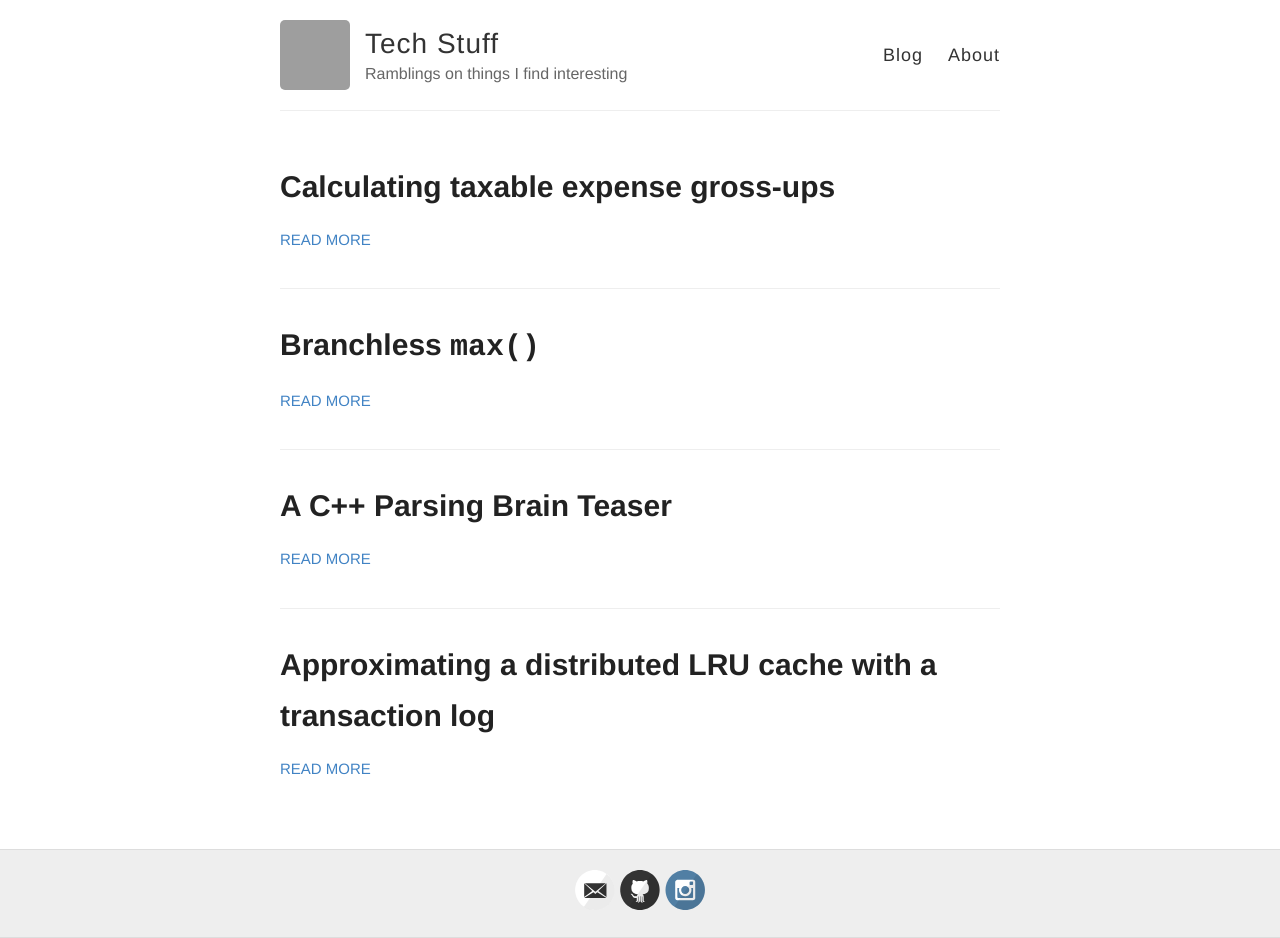
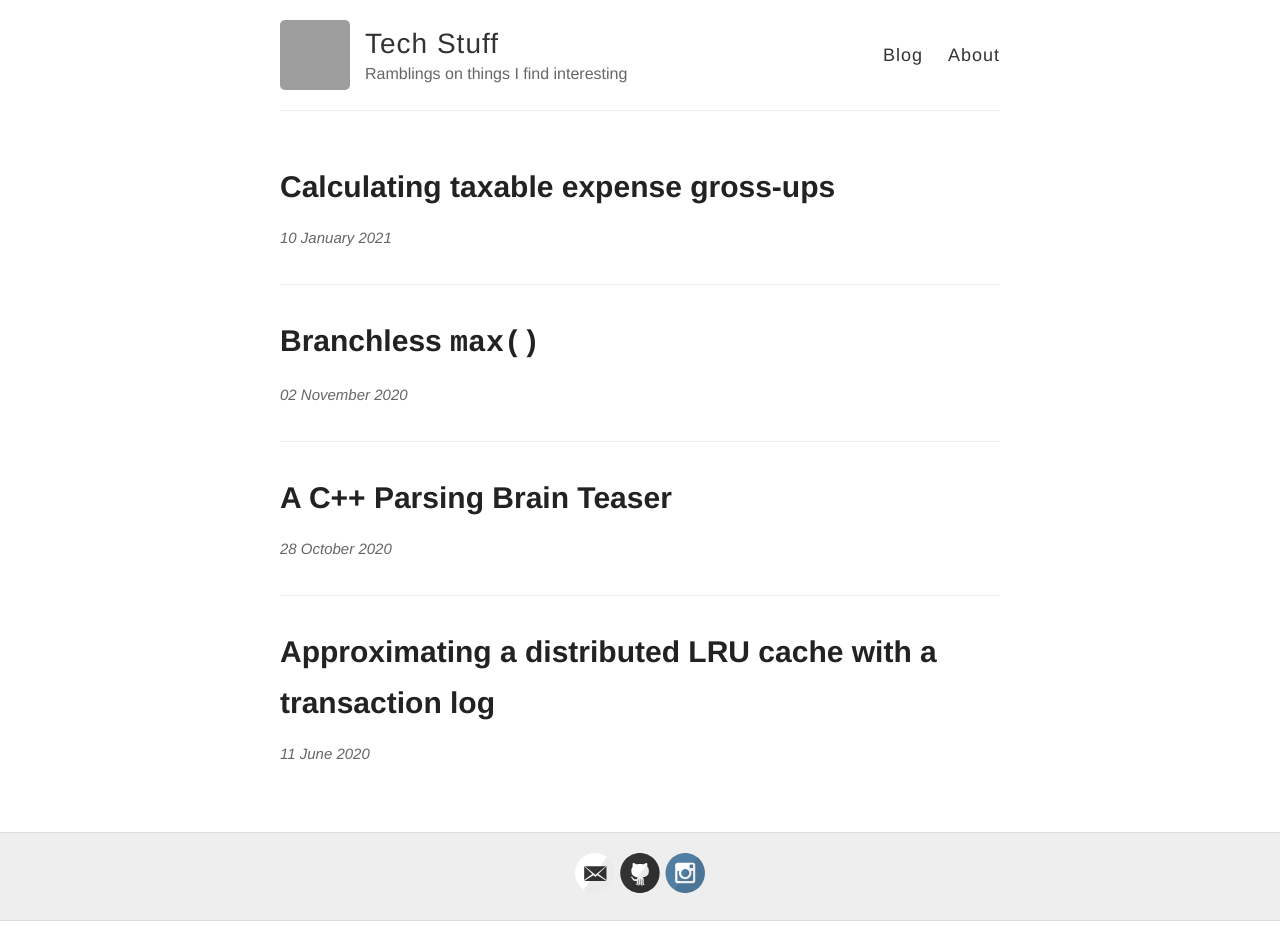
Before and after one commit to aymarino/aymarino.github.io, a Jekyll site: the page built from index.html, in a window 1280 px wide. Built offline with Jekyll 4.4.1, drawn with Linux system fonts in a browser that asks for light colours; nearby versions of some CDN libraries; grey boxes are pictures that could not be loaded.

Commit message:
Adjust home page

```diff
--- a/index.html
+++ b/index.html
@@ -5,10 +5,8 @@ layout: default
 <div class="posts">
   {% for post in site.posts %}
     <article class="post">
-
       <h1><a href="{{ site.baseurl }}{{ post.url }}">{{ post.title | markdownify }}</a></h1>
-
-      <a href="{{ site.baseurl }}{{ post.url }}" class="read-more">Read More</a>
+      <p class="date">{{ post.date | date_to_long_string }}</p>
     </article>
   {% endfor %}
 </div>
--- a/style.scss
+++ b/style.scss
@@ -265,8 +265,8 @@ nav {
     margin-top: 10px;
   }
 
-  .read-more {
-    text-transform: uppercase;
+  .date {
+    margin: 0 0;
     font-size: 15px;
   }
 }
```
